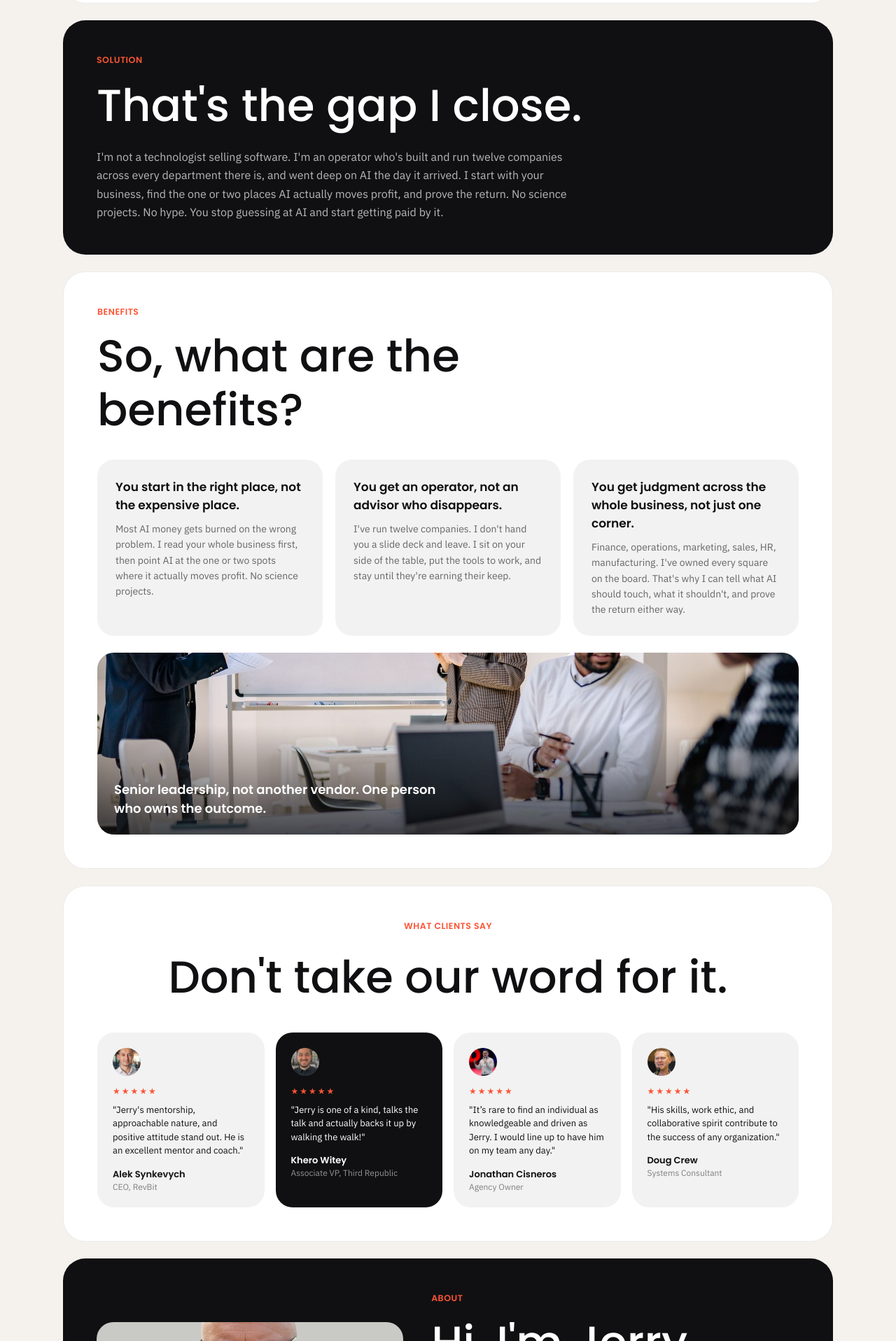
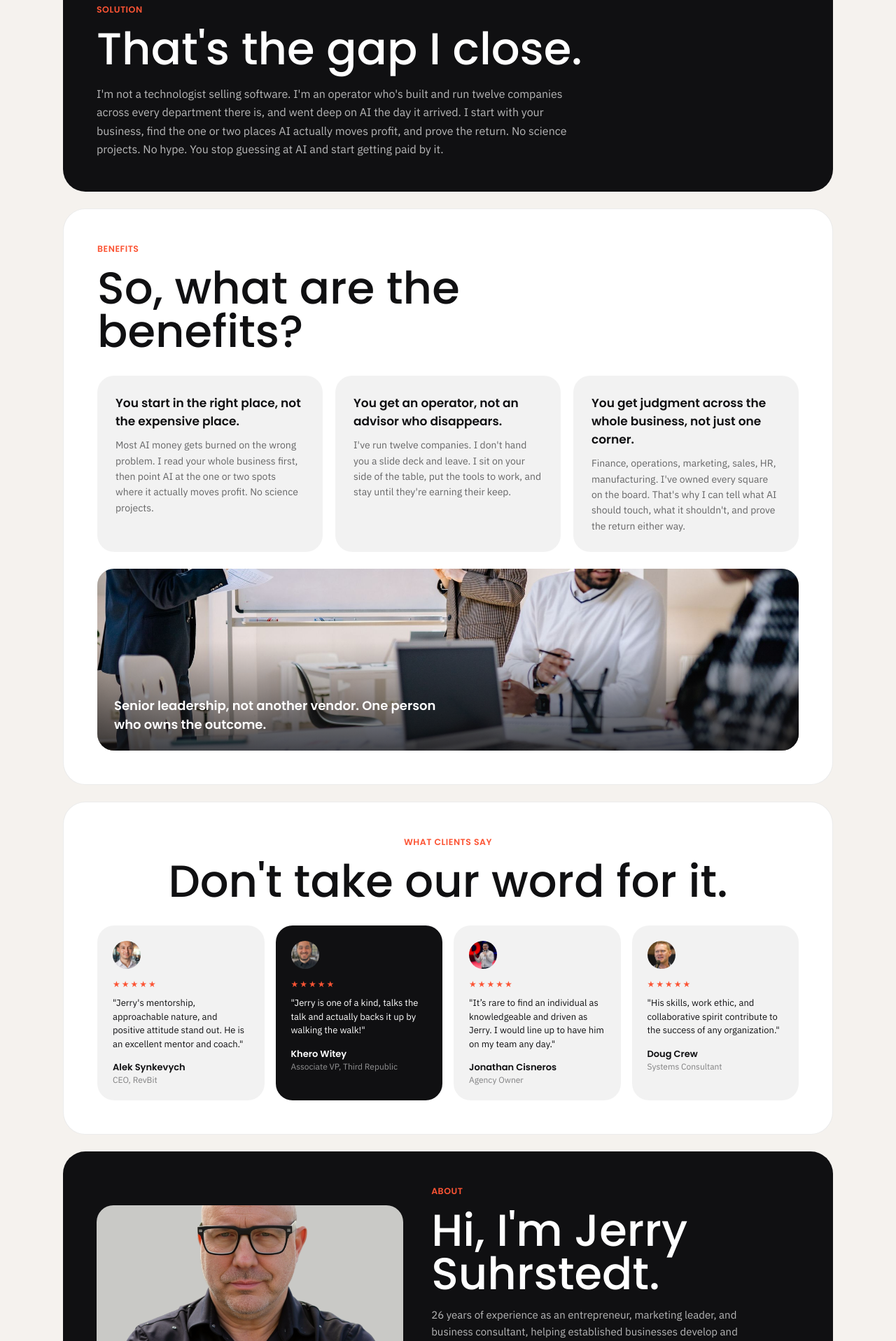
Before and after one commit to JerrySuhrstedt/sumolab_bento, an Astro site: page / in a window 1280 px wide. Shown: the part 1550-3467 px from the top of the page at 70% size. Built offline with nearby package versions, Linux system fonts and the light colour scheme; Astro itself is replaced by a stand-in of ours.

Commit message:
Set section headline leading to -2px (3.875rem line-height)

```diff
--- a/src/components/BenefitsSection.astro
+++ b/src/components/BenefitsSection.astro
@@ -54,7 +54,7 @@ const benefits = [
 		font-family: var(--font-display);
 		font-weight: 500;
 		font-size: 4rem;
-		line-height: 1.2;
+		line-height: 3.875rem;
 		margin: 0 0 32px;
 		max-width: 700px;
 	}
--- a/src/components/FAQCTA.astro
+++ b/src/components/FAQCTA.astro
@@ -45,7 +45,7 @@ const faqs = [
 		font-family: var(--font-display);
 		font-weight: 500;
 		font-size: 4rem;
-		line-height: 1.2;
+		line-height: 3.875rem;
 		margin: 0 0 28px;
 	}
 	.list {
--- a/src/components/FounderFeatures.astro
+++ b/src/components/FounderFeatures.astro
@@ -58,7 +58,7 @@ const features = [
 		font-family: var(--font-display);
 		font-weight: 500;
 		font-size: 4rem;
-		line-height: 1.2;
+		line-height: 3.875rem;
 		margin: 0 0 16px;
 	}
 	.about {
--- a/src/components/ProblemSolution.astro
+++ b/src/components/ProblemSolution.astro
@@ -54,7 +54,7 @@
 		font-family: var(--font-display);
 		font-weight: 500;
 		font-size: 4rem;
-		line-height: 1.25;
+		line-height: 3.875rem;
 		margin: 0 0 20px;
 		max-width: 760px;
 	}
--- a/src/components/TestimonialsSection.astro
+++ b/src/components/TestimonialsSection.astro
@@ -49,6 +49,7 @@ const quotes = [
 		font-family: var(--font-display);
 		font-weight: 500;
 		font-size: 4rem;
+		line-height: 3.875rem;
 		margin: 0;
 	}
 	.grid {
```
